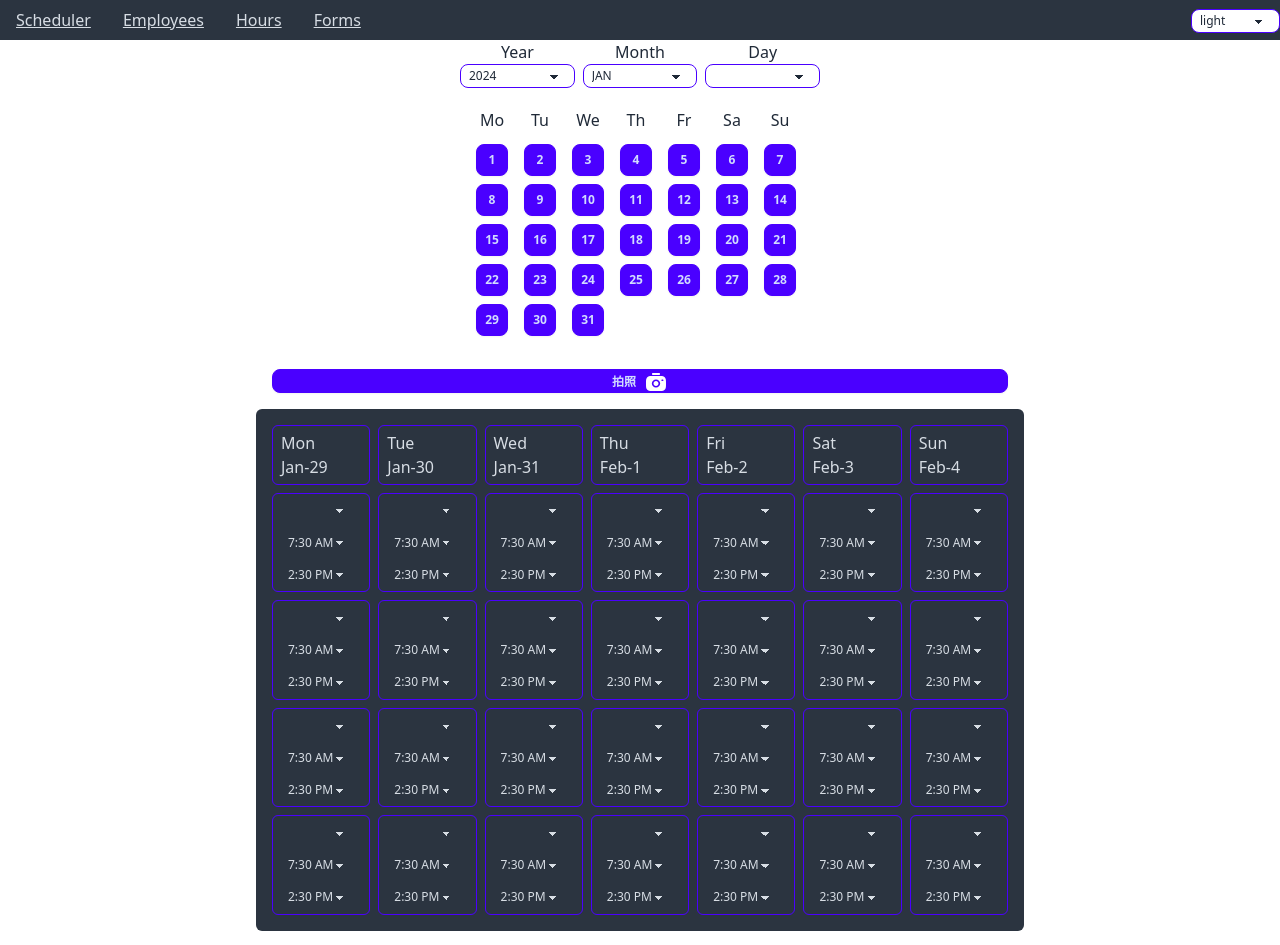
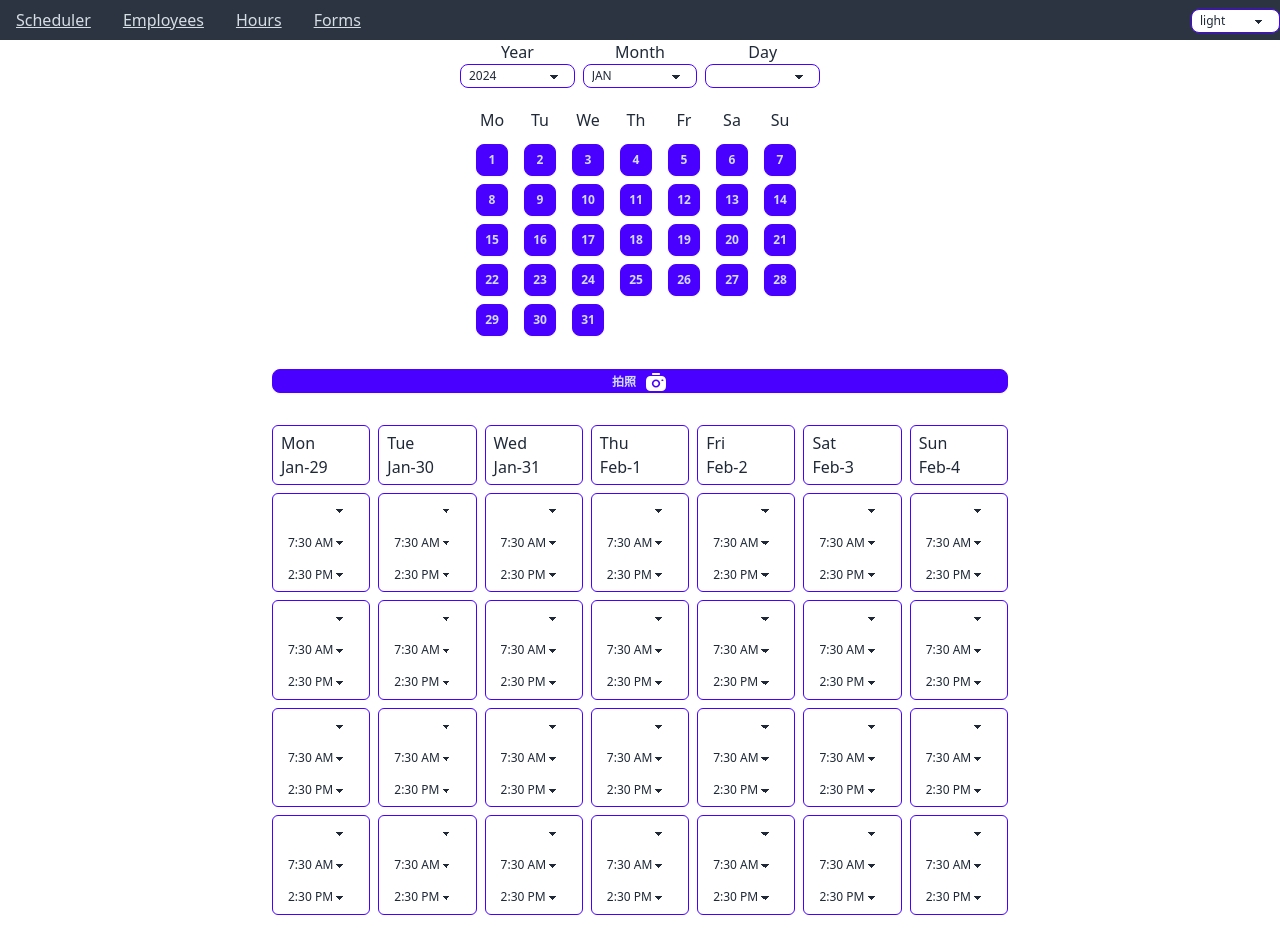
Before and after one commit to artesgo/zoning, an Angular app: page / in a window 1280 px wide. Shown: the top 945 px of the page. Built offline with nearby package versions, Linux system fonts and the light colour scheme.

Commit message:
remove background colour

```diff
--- a/src/app/routes/scheduler/scheduler.component.html
+++ b/src/app/routes/scheduler/scheduler.component.html
@@ -10,7 +10,7 @@
 </div>
 
 <!-- show schedule for the week -->
-<div class="calendar bg-neutral text-neutral-content rounded-md" id="calendar">
+<div class="calendar rounded-md" id="calendar">
   @for (w of ['Mon', 'Tue', 'Wed', 'Thu', 'Fri', 'Sat', 'Sun']; track $index) {
     <div class="day border border-primary rounded-md">
       <span>{{ w }}</span>
```
